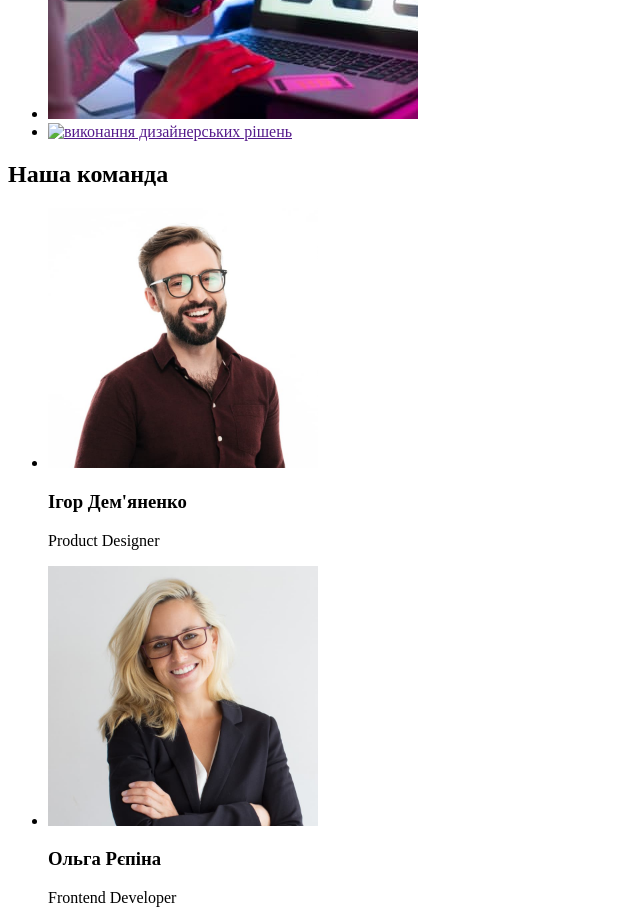
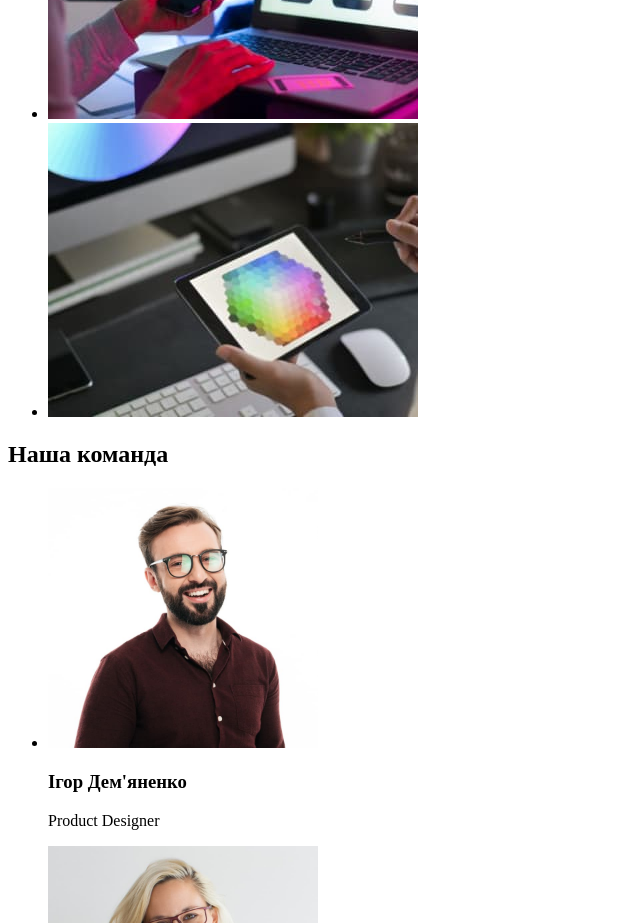
Before and after one commit to VitaliyKharytonov/goit-markup-hw-01, a plain HTML site: page index.html in a window 1280 px wide. Shown: the part 1160-2083 px from the top of the page, without its empty margins (0-640 px from the left). Drawn offline with Linux system fonts and the light colour scheme.

Commit message:
виправлення назви фото

```diff
--- a/index.html
+++ b/index.html
@@ -89,7 +89,7 @@
           <li>
             <a href=""
               ><img
-                src="./images/img3.jpg"
+                src="./images/design.jpg"
                 alt="виконання дизайнерських рішень"
                 width="370"
             /></a>
```
